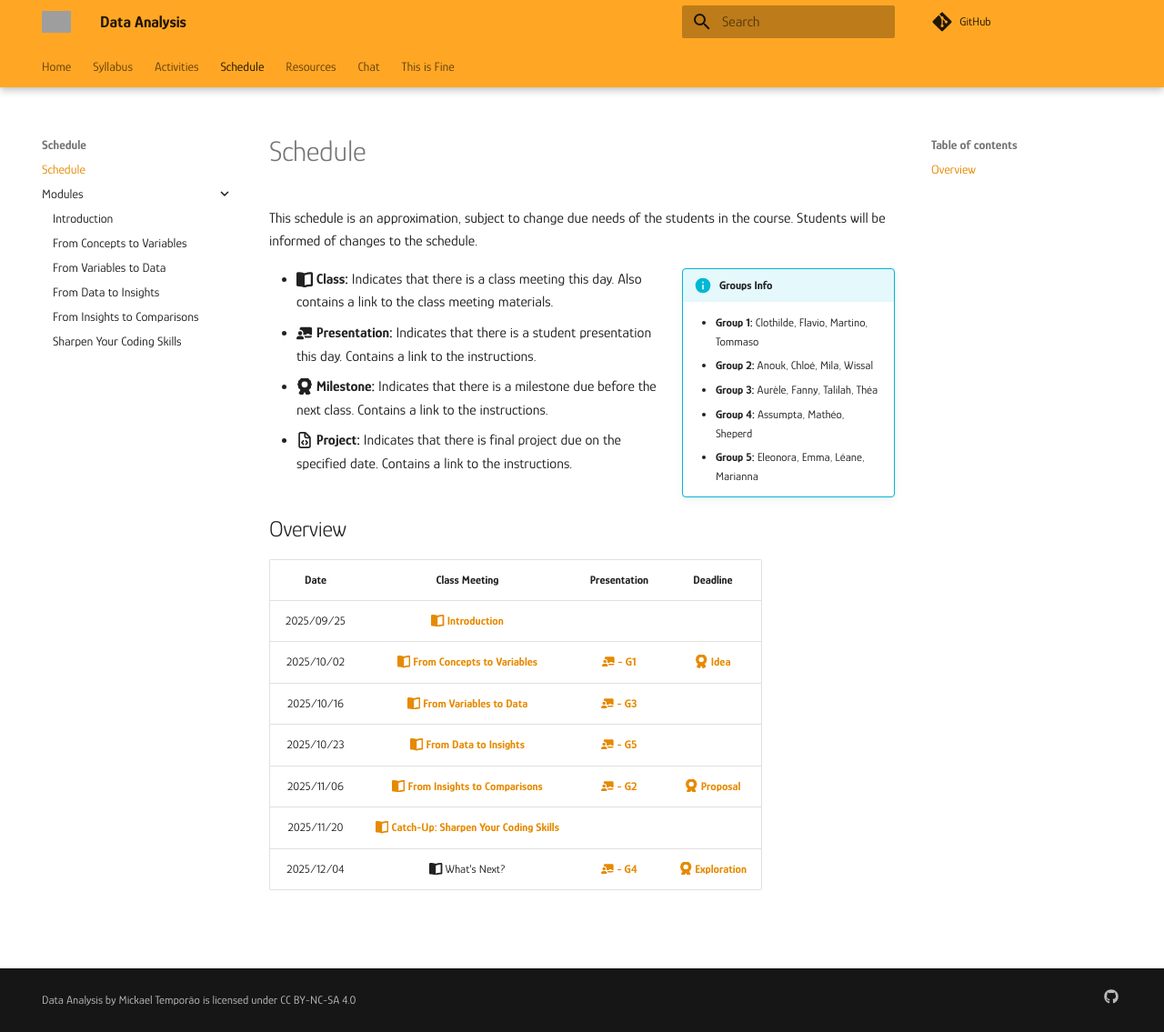
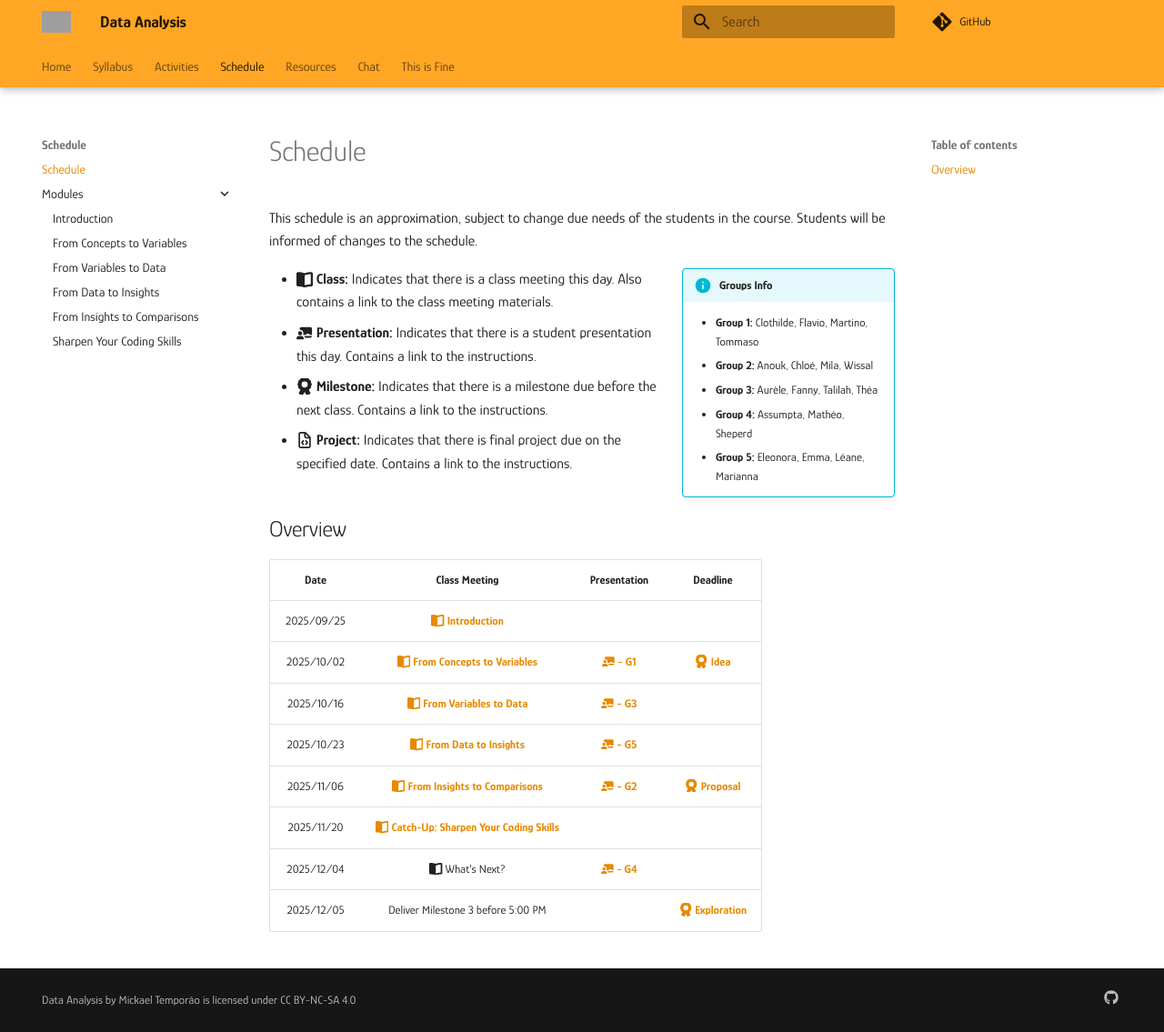
Before and after one commit to mickaeltemporao/data-analysis, an MkDocs documentation site: the page built from docs/schedule.md, in a window 1280 px wide and 1135 px high. Shown: the whole window at 91% size. Built offline with MkDocs 1.6.1 and Material for MkDocs 9.7.7, drawn with Linux system fonts in a browser that asks for light colours; comment, search, counter and statistics services are not loaded; grey boxes are pictures that could not be loaded.

Commit message:
update deadline

```diff
--- a/docs/schedule.md
+++ b/docs/schedule.md
@@ -25,7 +25,8 @@ This schedule is an approximation, subject to change due needs of the students i
    | 2025/10/23 | [:fontawesome-solid-book-open: **From Data to Insights**](modules/exploration-1.md)  | [**:fontawesome-solid-chalkboard-user: - G5**](activities/participation.md) |                                                                     |
    | 2025/11/06 | [:fontawesome-solid-book-open: **From Insights to Comparisons**](modules/exploration-2.md)                           | [**:fontawesome-solid-chalkboard-user: - G2**](activities/participation.md) | [**:fontawesome-solid-award: Proposal**](activities/milestone-2.md) |
    | 2025/11/20 | [:fontawesome-solid-book-open: **Catch-Up: Sharpen Your Coding Skills**](modules/catch-up.md)                                            |  | |
-   | 2025/12/04 | :fontawesome-solid-book-open: What's Next?                                           | [**:fontawesome-solid-chalkboard-user: - G4**](activities/participation.md) | [**:fontawesome-solid-award: Exploration**](activities/milestone-3.md)                           |
+   | 2025/12/04 | :fontawesome-solid-book-open: What's Next?                                           | [**:fontawesome-solid-chalkboard-user: - G4**](activities/participation.md) | |
+   | 2025/12/05 | Deliver Milestone 3 before 5:00 PM                                           | | [**:fontawesome-solid-award: Exploration**](activities/milestone-3.md)                           |
 
    <!-- | 2025/20/06 | :fontawesome-solid-book-open: From Comparisons to Visualisation                      |  | | -->
   <!-- [:fontawesome-solid-book-open: What's Next?](modules/next.md)                          | | [**:fontawesome-solid-award: Exploration**](https://colab.research.google.com/github/mickaeltemporao/data-analysis/blob/main/materials/assignment-3.ipynb) | -->
```
